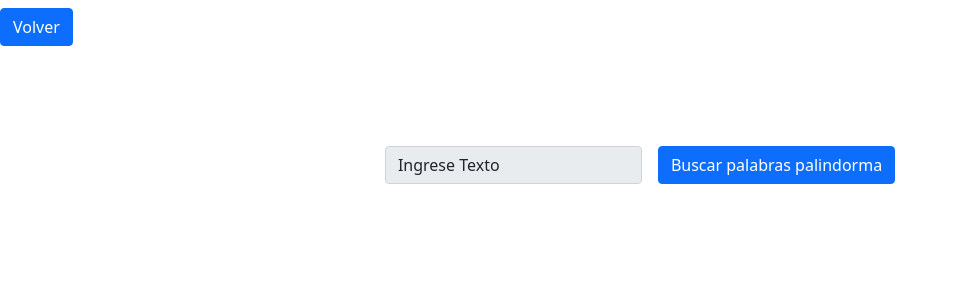
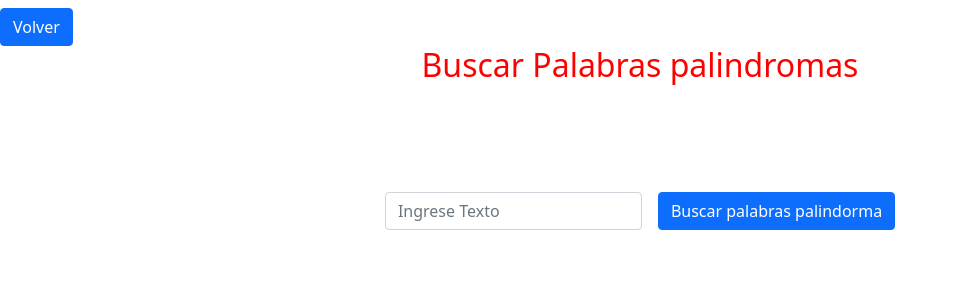
Before and after one commit to Alejopool/Perrito1, a Flask app: page /Palindromas in a window 1280 px wide. Shown: the top 300 px of the page, without its empty margins (0-958 px from the left). Run offline with Flask 3, Linux system fonts and the light colour scheme; some libraries are stand-ins or nearby versions.

Commit message:
Este es el cuarto commit en este se realizo la funcion de palindromas, se modifico los archivos de app.py y Palindromas.html

```diff
--- a/Trabajo_Final_programacion/app.py
+++ b/Trabajo_Final_programacion/app.py
@@ -48,6 +48,33 @@ class CadenaVerificadora:
         else:
             return f"{corto} NO ES SUBCADENA DE {largo}"
 #---------------------------------------------
+#FUNCION BUSCAR PALINDROMAS ------------------
+def FuncionPalindroma(Parrafo):
+    CantidadESpacios = Parrafo.count(' ')
+    Palabra = Parrafo.split()
+
+    Palindroma = []
+    Cobtador = 0
+    while Cobtador < len(Palabra):
+        if Palabra[Cobtador].lower() == Palabra[Cobtador][::-1].lower():
+            Palindroma.append(Palabra[Cobtador])
+        Cobtador += 1
+
+    CantPalabraspalindromas = len(Palindroma)
+
+    resultado = f"Numero de espacios en el parrafo: {CantidadESpacios}<br>"
+    resultado += f"Hay {CantPalabraspalindromas} palabras palindromas en el texto digitado.<br>"
+
+    if Palindroma:
+        resultado += "Palabras palindromas encontradas:<br>"
+        for palabra in Palindroma:
+            resultado += f"{palabra}<br>"
+    else:
+        resultado += "No se encontraron palabras palindromas.<br>"
+
+    return resultado
+
+#---------------------------------------------
 #--------------------------------------------------------------------------------------------------
 
 @app.route('/')  # Inicializa el servidor en la raíz del proyecto
@@ -78,9 +105,15 @@ def ingreso_Sub_cadena():
 
     return render_template('Sub_cadena.html',Resultado = Resultado)
 
-@app.route('/Palindromas')  # Enviar a ruta de palíndromas
+@app.route('/Palindromas', methods=['GET', 'POST'])  # Enviar a ruta de palíndromas
 def ingreso_Palindromas():
-    return render_template('Palindromas.html')
+    Resultado = None
+
+    if request.method == 'POST':
+        palindromas = request.form.get('palindromas')
+        Resultado = FuncionPalindroma(palindromas)
+
+    return render_template('Palindromas.html', Resultado = Resultado)
 
 @app.route('/Titulo_mayuscula')  # Enviar a ruta de título mayúscula
 def ingreso_Titulo_mayuscula():
--- a/Trabajo_Final_programacion/templates/Palindromas.html
+++ b/Trabajo_Final_programacion/templates/Palindromas.html
@@ -12,16 +12,24 @@
     <div style="margin-top: 8px; margin-right: 10px;">
         <a href="{{url_for('llevar_inicio')}}"><button class="btn btn-primary">Volver</button></a>
     </div>
+    <div  class="col-md-12 d-flex align-items-center justify-content-center">
+        <h2 style="color: red;">Buscar Palabras palindromas</h2>
+    </div>
     <div class="col-md-12 d-flex align-items-center justify-content-center" style="margin-top: 100px;">
-        <form class="row g-3">
+        <form method="POST" class="row g-3">
             <div class="col-auto">
                 <label for="palindromas" class="visually-hidden">Cadena 1</label>
-                <input type="text" readonly class="form-control" id="palindromas" value="Ingrese Texto">
+                <input type="text" class="form-control" id="palindromas" name="palindromas" placeholder="Ingrese Texto">
             </div>
             <div class="col-auto">
                 <button type="submit" class="btn btn-primary mb-3">Buscar palabras palindorma</button>
             </div>
         </form>
     </div>
+    {% if Resultado %}
+    <div class="col-md-12 d-flex align-items-center justify-content-center">
+        <h2 style="color: black;font-size: 30px;">{{ Resultado|safe }}</h2>
+    </div>
+    {% endif %}
 </body>
 </html>
```
